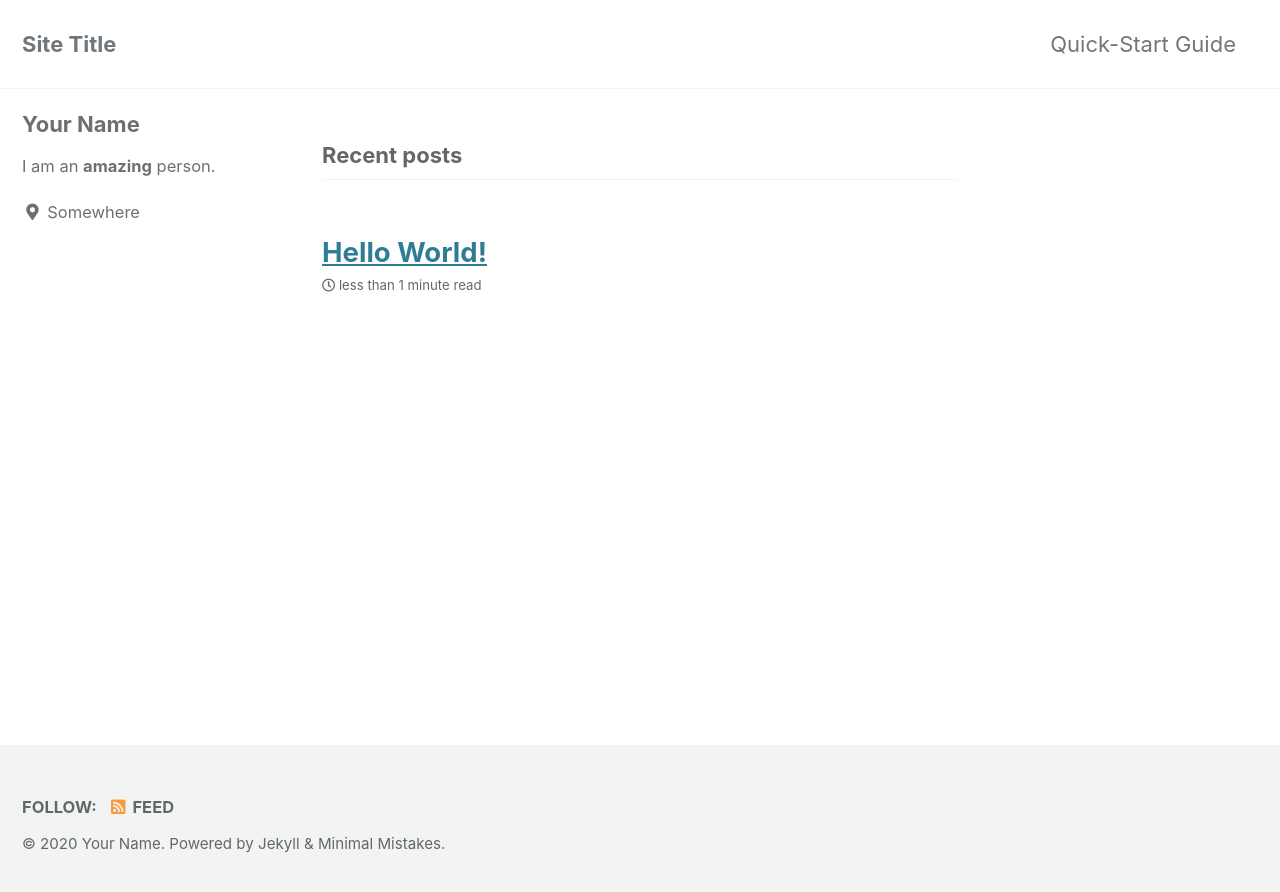
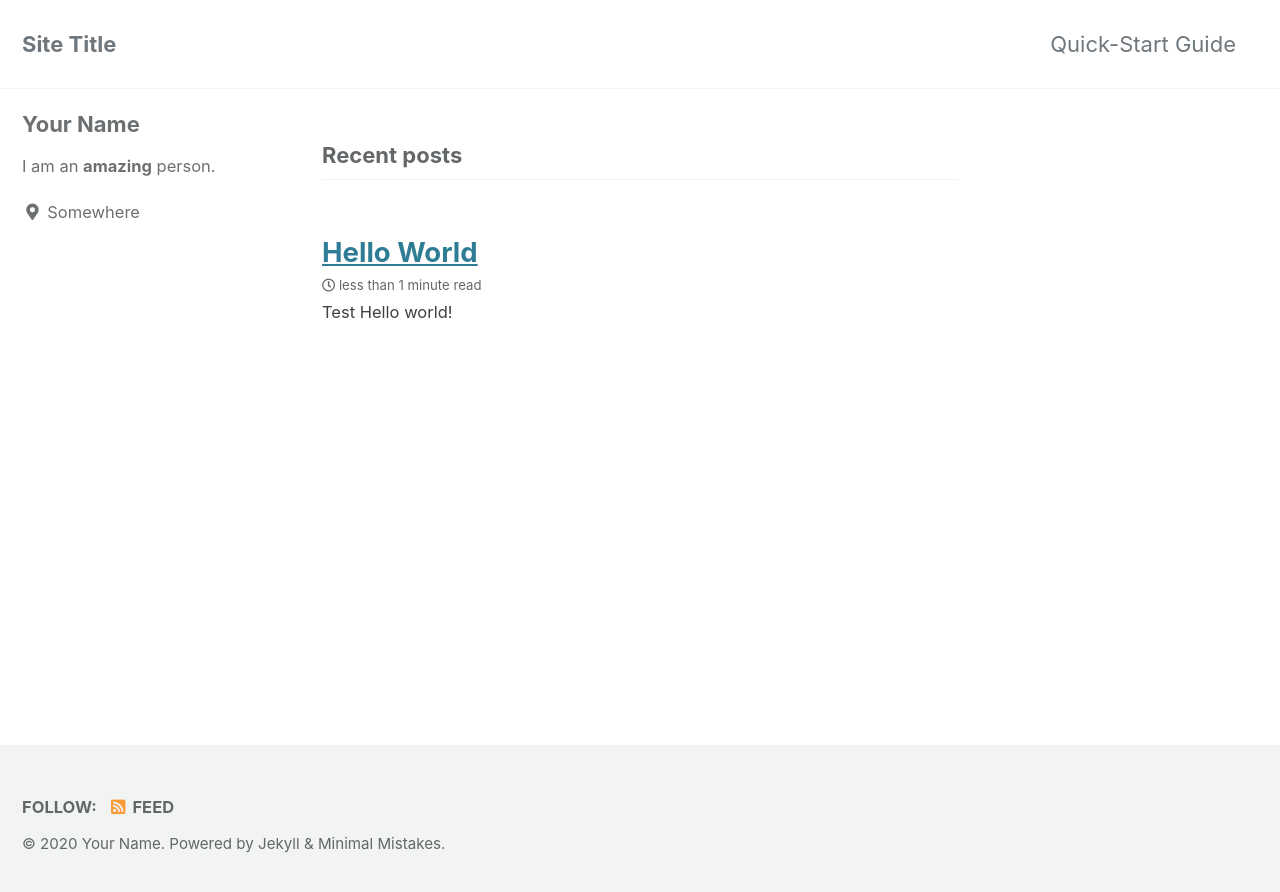
Before and after one commit to eriklukas/Lukas1337.github.io, a Jekyll site: the page built from index.html, in a window 1280 px wide. Shown: the top 892 px of the page. Built offline with Jekyll 4.4.1, drawn with Linux system fonts in a browser that asks for light colours; cached includes are drawn as plain includes; the list of posts is cut into pages by our own code.

Commit message:
Hello World!

```diff
--- a/_config.yml
+++ b/_config.yml
@@ -276,6 +276,6 @@ defaults:
       layout: single
       author_profile: true
       read_time: true
-      comments: # true
+      comments: true
       share: true
       related: true
--- /dev/null
+++ b/_posts/2020-10-23-Hello-World.md
@@ -0,0 +1,2 @@
+### Test
+Hello world!
```
Also changed, not shown: _posts/2020-10-23-Hello-World!.md (deleted, +0 -3 lines).
